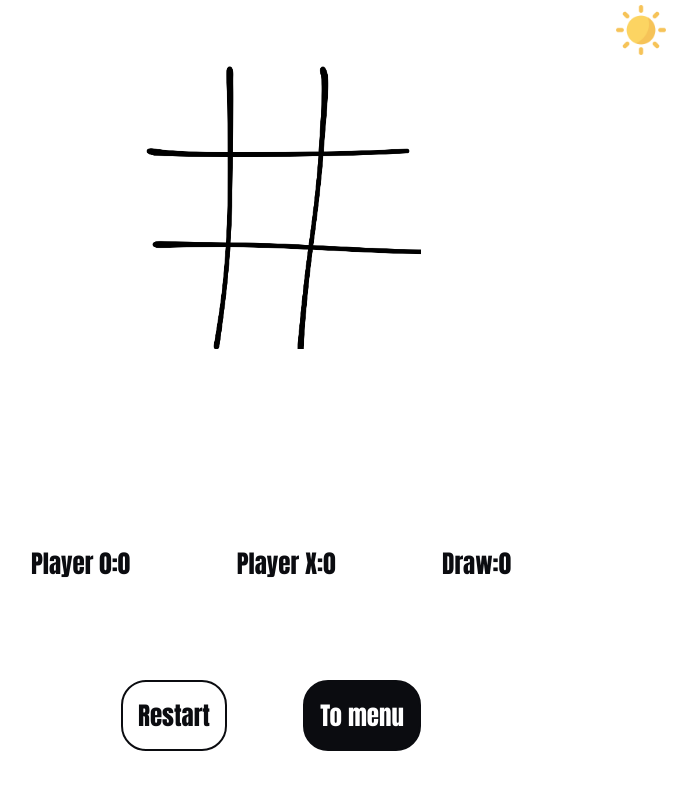
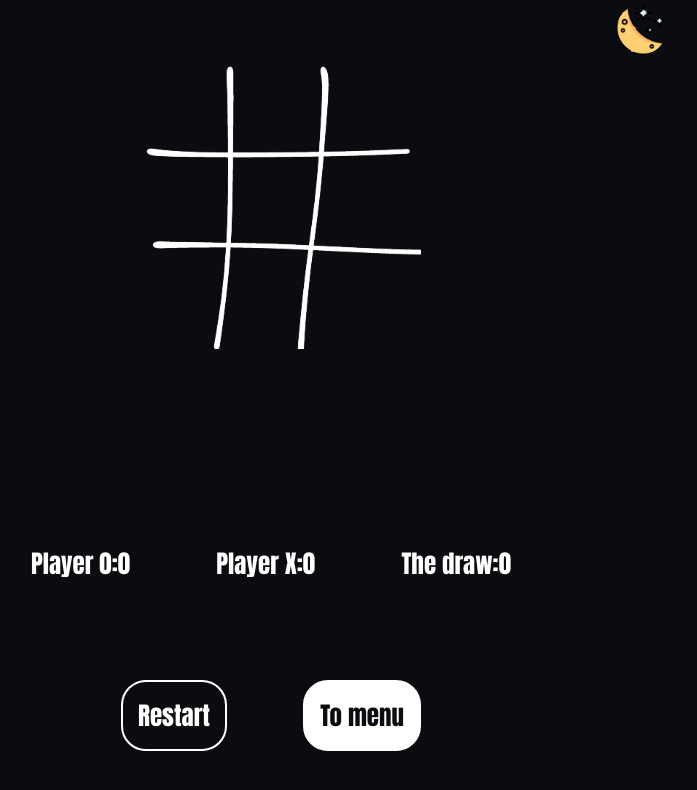
Before and after one commit to ruyy564/tic-tac-toe, a React (Create React App) app: page /twoplayer in a window 1280 px wide. Shown: the top 790 px of the page, without its empty margins (369-1066 px from the left). Built offline with nearby package versions, Linux system fonts and the light colour scheme; a web font is replaced by a local one.

Commit message:
рефактор

```diff
--- a/src/App.js
+++ b/src/App.js
@@ -1,6 +1,6 @@
 import { Routes, Route } from 'react-router-dom';
 
-import ThemeProvider from './context/ThemeContext';
+import ThemeProvider from './containers/ThemeProvider';
 import MenuPage from './pages/MenuPage';
 import TwoPlayerGamePage from './pages/TwoPlayerGamePage';
 
--- a/src/components/Cell/index.module.css
+++ b/src/components/Cell/index.module.css
@@ -13,11 +13,11 @@
 }
 
 .zero {
-    color: #3dbcd9;
+    color: var(--cell-zero);
 }
 
 .cross {
-    color: #dc5aa9;
+    color: var(--cell-cross);
 }
 
 .win {
--- a/src/components/StatisticTable/index.jsx
+++ b/src/components/StatisticTable/index.jsx
@@ -1,16 +1,18 @@
 import React from 'react';
+
+import { PLAYERS } from '../../constants';
 
 import css from './index.module.css';
 
 const StatisticTable = ({ winner, winnerInfo, isFinished }) => {
   return (
     <>
-      <div height="100px">{isFinished && `Game is over. ${winner}`}</div>
+      <div>{isFinished && `The game is over. ${winner}`}</div>
 
       <div className={css.root}>
-        <div>Player 0:{winnerInfo['0']}</div>
-        <div>Player X:{winnerInfo['X']}</div>
-        <div>Draw:{winnerInfo['DRAW']}</div>
+        <div>Player 0:{winnerInfo[PLAYERS.ZERO]}</div>
+        <div>Player X:{winnerInfo[PLAYERS.CROSS]}</div>
+        <div>The draw:{winnerInfo[PLAYERS.DRAW]}</div>
       </div>
     </>
   );
--- a/src/constants.js
+++ b/src/constants.js
@@ -1,4 +1,12 @@
 export const PLAYERS = {
   CROSS: 'X',
   ZERO: '0',
+  DRAW: 'DRAW',
 };
+
+export const THEME = {
+  LIGHT: 'light',
+  DARK: 'dark',
+};
+
+export const LOCAL_STORAGE_THEME = 'theme';
--- a/src/containers/SwitchThemeButton/index.jsx
+++ b/src/containers/SwitchThemeButton/index.jsx
@@ -1,6 +1,6 @@
 import React, { useContext } from 'react';
 
-import { ThemeContext } from '../../context/ThemeContext';
+import { ThemeContext } from '../../contexts';
 
 import css from './index.module.css';
 
--- /dev/null
+++ b/src/containers/ThemeProvider.jsx
@@ -0,0 +1,31 @@
+import { useEffect, useState } from 'react';
+
+import { THEME, LOCAL_STORAGE_THEME } from '../constants';
+import { ThemeContext } from '../contexts';
+import { getTheme } from '../helpers';
+
+const ThemeProvider = ({ children }) => {
+  const [theme, setTheme] = useState(getTheme());
+
+  useEffect(() => {
+    document.querySelector('html').dataset.theme = theme;
+  }, [theme]);
+
+  const switchTheme = () => {
+    setTheme((currentTheme) => {
+      const theme = currentTheme === THEME.LIGHT ? THEME.DARK : THEME.LIGHT;
+
+      localStorage.setItem(LOCAL_STORAGE_THEME, theme);
+
+      return theme;
+    });
+  };
+
+  return (
+    <ThemeContext.Provider value={{ theme, switchTheme }}>
+      {children}
+    </ThemeContext.Provider>
+  );
+};
+
+export default ThemeProvider;
--- a/src/context/ThemeContext.jsx
+++ /dev/null
@@ -1,41 +0,0 @@
-import { createContext, useEffect, useState } from 'react';
-
-export const ThemeContext = createContext('light');
-
-const THEME = {
-  LIGHT: 'light',
-  DARK: 'dark',
-};
-
-const getTheme = () => {
-  let theme = localStorage.getItem('theme');
-
-  if (!theme) {
-    localStorage.setItem('theme', THEME.LIGHT);
-    theme = THEME.LIGHT;
-  }
-
-  return theme;
-};
-
-const ThemeProvider = ({ children }) => {
-  const [theme, setTheme] = useState(getTheme());
-
-  useEffect(() => {
-    document.querySelector('html').dataset.theme = theme;
-  }, [theme]);
-
-  const switchTheme = () => {
-    setTheme((currentTheme) =>
-      currentTheme === THEME.LIGHT ? THEME.DARK : THEME.LIGHT
-    );
-  };
-
-  return (
-    <ThemeContext.Provider value={{ theme, switchTheme }}>
-      {children}
-    </ThemeContext.Provider>
-  );
-};
-
-export default ThemeProvider;
--- /dev/null
+++ b/src/contexts.js
@@ -0,0 +1,3 @@
+import { createContext } from 'react';
+
+export const ThemeContext = createContext();
--- a/src/helpers.js
+++ b/src/helpers.js
@@ -1,3 +1,5 @@
+import { THEME, LOCAL_STORAGE_THEME } from './constants';
+
 export const isFillCells = (cells) => {
   for (let i = 0; i < cells.length; i++) {
     for (let j = 0; j < cells[i].length; j++) {
@@ -109,3 +111,14 @@ export const getWinnerLine = (cells) => {
 
   return false;
 };
+
+export const getTheme = () => {
+  let theme = localStorage.getItem(LOCAL_STORAGE_THEME);
+
+  if (!theme) {
+    localStorage.setItem(LOCAL_STORAGE_THEME, THEME.DARK);
+    theme = THEME.DARK;
+  }
+
+  return theme;
+};
--- a/src/index.css
+++ b/src/index.css
@@ -3,6 +3,8 @@
   --secondary: #fff;
   --board: url(../public/board-wt.png);
   --switch: url(../public/moon.png);
+  --cell-zero: #3dbcd9;
+  --cell-cross: #dc5aa9;
 }
 
 [data-theme="light"] {
@@ -10,6 +12,8 @@
   --secondary: #0B0C10;
   --board: url(../public/board.png);
   --switch: url(../public/sun.png);
+  --cell-zero: #00d0ff;
+  --cell-cross: #ff0099;
 }
 
 * {
--- a/src/pages/TwoPlayerGamePage/index.jsx
+++ b/src/pages/TwoPlayerGamePage/index.jsx
@@ -1,9 +1,7 @@
-import React, { useContext } from 'react';
-
-import { ThemeContext } from '../../context/ThemeContext';
+import React from 'react';
 import { useDispatch } from 'react-redux';
 
-import { restart, continueGame } from '../../store/slices/gameSlice';
+import { finishGame, continueGame } from '../../store/slices/gameSlice';
 
 import Button from '../../components/Button';
 import Link from '../../components/Link';
@@ -15,8 +13,6 @@ import SwitchThemeButton from '../../containers/SwitchThemeButton';
 import css from './index.module.css';
 
 const TwoPlayerGamePage = () => {
-  const theme = useContext(ThemeContext);
-
   const dispatch = useDispatch();
 
   const clickRestartHandler = () => {
@@ -24,11 +20,11 @@ const TwoPlayerGamePage = () => {
   };
 
   const clickMenuHandler = () => {
-    dispatch(restart());
+    dispatch(finishGame());
   };
 
   return (
-    <div className={css.root} data-theme={theme}>
+    <div className={css.root}>
       <Wrapper>
         <GameBoard />
         <StatisticTableContainer />
--- a/src/store/slices/gameSlice.js
+++ b/src/store/slices/gameSlice.js
@@ -11,7 +11,7 @@ const initialState = {
     ['', '', ''],
   ],
   isFinished: false,
-  winnerInfo: { [PLAYERS.ZERO]: 0, [PLAYERS.CROSS]: 0, DRAW: 0 },
+  winnerInfo: { [PLAYERS.ZERO]: 0, [PLAYERS.CROSS]: 0, [PLAYERS.DRAW]: 0 },
   winner: null,
   winnerLine: null,
 };
@@ -30,11 +30,11 @@ export const gameSlice = createSlice({
         if (winnerLine) {
           state.winnerLine = winnerLine;
           state.winnerInfo[state.currentTurn] += 1;
-          state.winner = `Winner: ${state.currentTurn}.`;
+          state.winner = `Winner is ${state.currentTurn}.`;
           state.isFinished = true;
         } else if (isFillCells(state.gameBoard)) {
-          state.winnerInfo.DRAW += 1;
-          state.winner = 'Draw';
+          state.winnerInfo[PLAYERS.DRAW] += 1;
+          state.winner = 'The draw.';
           state.isFinished = true;
         }
 
@@ -44,7 +44,7 @@ export const gameSlice = createSlice({
         }
       }
     },
-    restart: (state) => {
+    finishGame: (state) => {
       state.currentTurn = initialState.currentTurn;
       state.gameBoard = initialState.gameBoard;
       state.isFinished = initialState.isFinished;
@@ -61,6 +61,6 @@ export const gameSlice = createSlice({
   },
 });
 
-export const { restart, makeTurn, continueGame } = gameSlice.actions;
+export const { finishGame, makeTurn, continueGame } = gameSlice.actions;
 
 export default gameSlice.reducer;
```
